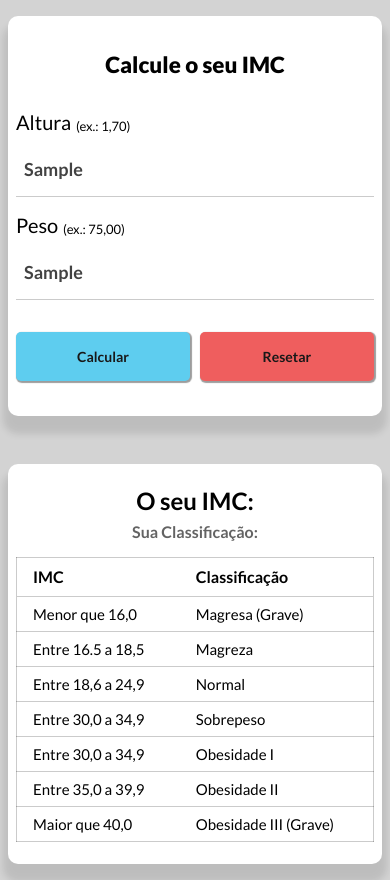
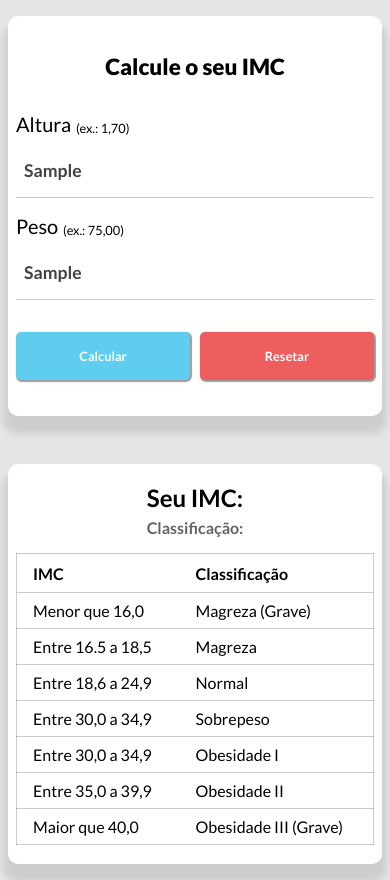
Before and after one commit to tiago-costa-s/calculadora_imc_advanced, a plain HTML site: page index.html in a window 390 px wide. Both pictures are taken after typing "Sample", "Sample" into the empty fields and a click on the button "Calcular". Drawn offline with nearby package versions, Linux system fonts and the light colour scheme.

Commit message:
Ajuste de estilo de texto

```diff
--- a/css/styles.css
+++ b/css/styles.css
@@ -13,7 +13,7 @@ body {
     gap: 1rem;
     flex-wrap: wrap;
     min-height: 100vh;
-    background-color: rgba(0, 0, 0, 0.171);
+    background-color: rgba(0, 0, 0, 0.103);
 
 }
 
@@ -61,11 +61,11 @@ body {
     align-items: flex-end;
     gap: .3rem;
     margin-bottom: .5rem;
-    font-size: 16px;
+    font-size: 1rem;
 }
 
 .labels-box p {
-    font-size: 12px;
+    font-size: .7rem;
 }
 
 .form-inputs input {
@@ -73,9 +73,8 @@ body {
     background-color: transparent;
     border: 0;
     border-bottom: 1px solid rgba(0, 0, 0, 0.205);
-    font-size: 18px;
+    font-size: 1.1rem;
     font-weight: bold;
-    /* transition: 1000ms; */
     outline: 0;
     color: rgba(0, 0, 0, 0.74);
     transition: 500ms;
@@ -86,7 +85,7 @@ body {
 }
 
 .form-inputs input::placeholder {
-    font-size: 14px;
+    font-size: .8rem;
     font-weight: 500;
     color: rgba(0, 0, 0, 0.384);
 }
@@ -94,7 +93,6 @@ body {
 input:-webkit-autofill {
     -webkit-box-shadow: 0 0 0 30px white inset;
 }
-
 
 .control-buttons {
     display: flex;
@@ -109,9 +107,11 @@ input:-webkit-autofill {
     border-radius: 5px;
     cursor: pointer;
     font-weight: bold;
-    font-size: 14px;
+    font-size: .8rem;
     opacity: .9;
     box-shadow: 1px 1px 1px 1px rgba(0, 0, 0, 0.432);
+    color: white;
+    text-decoration: solid;
 }
 
 .control-buttons #btn-calculator {
@@ -150,7 +150,7 @@ input:-webkit-autofill {
 }
 
 #result #imc-info {
-    font-size: 1.rem;
+    font-size: 1rem;
     color: rgba(0, 0, 0, 0.61);
 }
 
@@ -166,7 +166,7 @@ input:-webkit-autofill {
     text-align: left;
     border-bottom: 1px solid rgba(0, 0, 0, 0.205);
     font-weight: bolder;
-    font-size: 14px;
+    font-size: .870rem;
 }
 
 .table-data {
@@ -175,14 +175,14 @@ input:-webkit-autofill {
 
 .table-line {
     padding: .5rem 1rem;
-    font-size: 12px;
+    font-size: .7rem;
 }
 
 .bi, .bi-arrow-return-left {
     display: flex;
     align-items: center;
     gap: .5rem;
-    font-size: 1rem;
+    font-size: .7rem;
     padding: .5rem;
     cursor: pointer;
 }
@@ -213,7 +213,6 @@ input:-webkit-autofill {
     color: #db1912;
 }
 
-
 @media (min-width: 350px) and (max-width: 450px) {
 
     .container {
@@ -224,19 +223,19 @@ input:-webkit-autofill {
     }
 
     .labels-box {
-        font-size: 20px;
+        font-size: 1.25rem;
     }
 
     .labels-box p {
-        font-size: 13px;
+        font-size: .8rem;
     }
 
     /* table */
     .header-columns {
-        font-size: 16px;
+        font-size: 1rem;
     }
 
     .table-line {
-        font-size: 15px;
+        font-size: 1rem;
     }
 }
--- a/js/scripts.js
+++ b/js/scripts.js
@@ -4,7 +4,7 @@ const data = [
         min: 1,
         max: 16.4,
         classification: "Menor que 16,0",
-        info: "Magresa ",
+        info: "Magreza ",
         obesity: "(Grave)",
         tier: 4,
     },
@@ -116,7 +116,7 @@ function createTable() {
     // Cria o imc-number
     const imcNumberP = document.createElement("p");
     imcNumberP.id = "imc-number";
-    imcNumberP.textContent = "O seu IMC: ";
+    imcNumberP.textContent = "Seu IMC: ";
 
     // Cria o span e adiona dentro do imc-number
     imcNumberSpan = document.createElement("span");
@@ -126,7 +126,7 @@ function createTable() {
     // Cria "imc-info"
     const imcInfoP = document.createElement("p");
     imcInfoP.id = "imc-info";
-    imcInfoP.textContent = "Sua Classificação: ";
+    imcInfoP.textContent = "Classificação: ";
 
     imcInfoSpan = document.createElement("span");
     imcInfoSpan.textContent = data.info;
```
